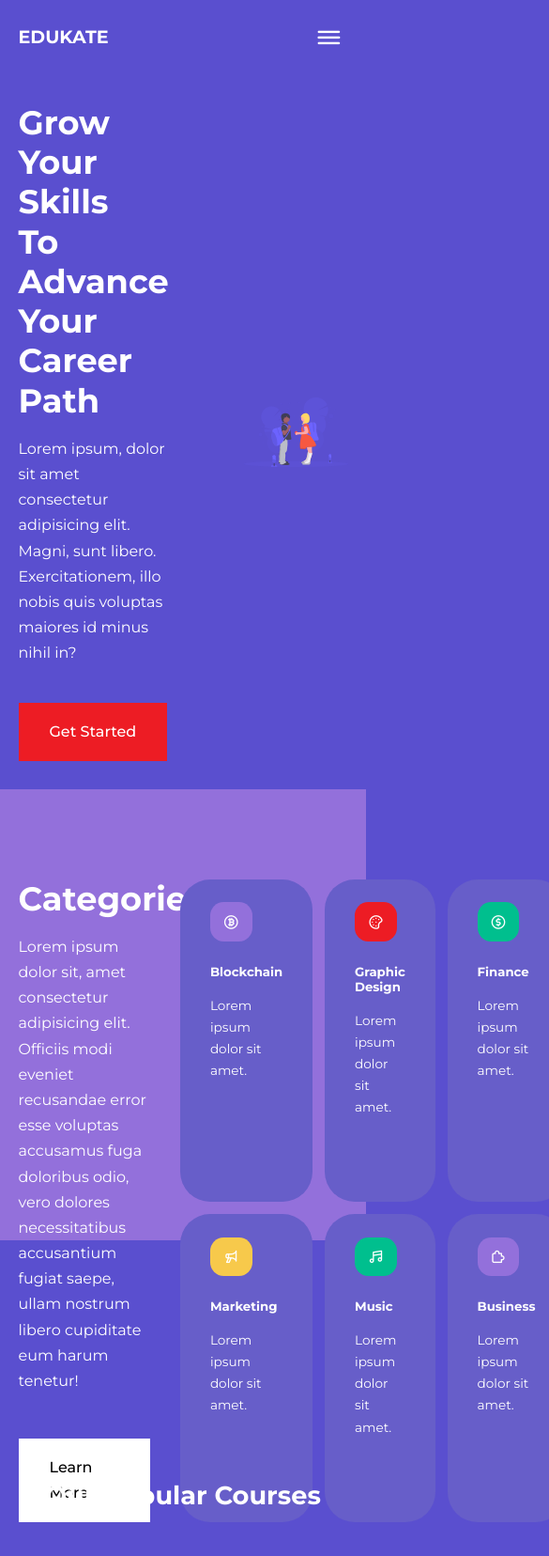
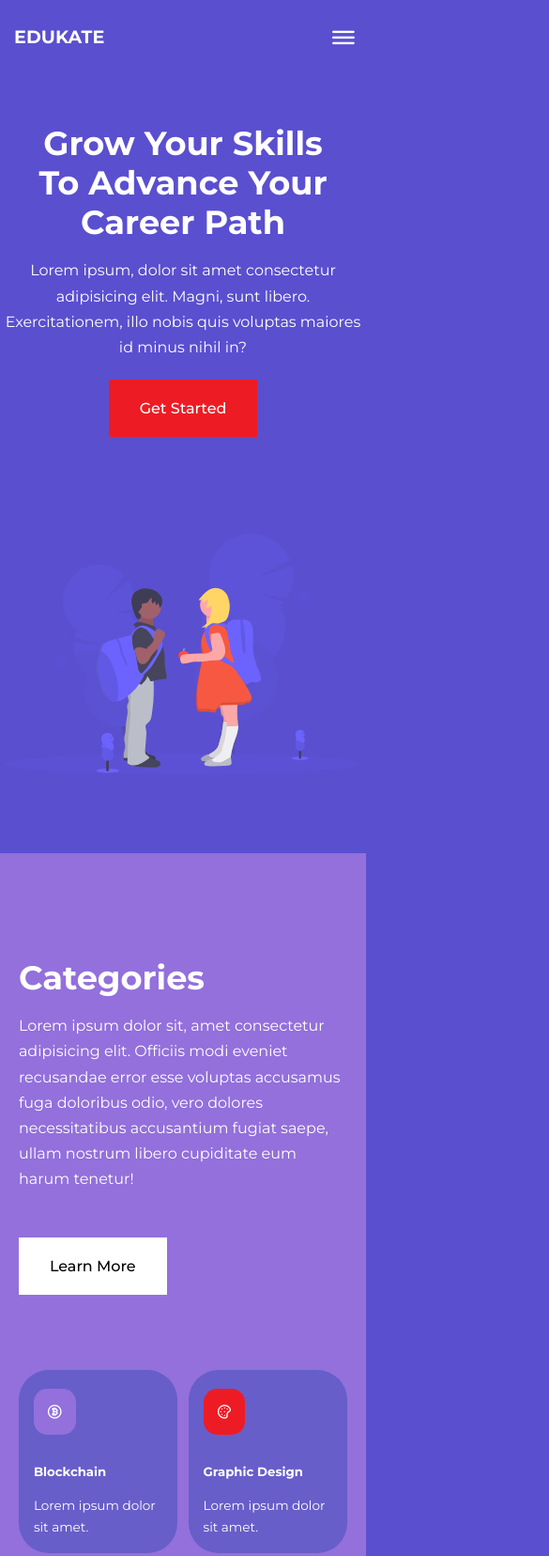
Before and after one commit to jam-jam200/eduMeet, a plain HTML site: page index.html in a window 390 px wide. Shown: the top 1656 px of the page at 94% size, 585 px wide, since content can reach past the window. Drawn offline with nearby package versions, Linux system fonts and the light colour scheme.

Commit message:
responsiveness

```diff
--- a/css/style.css
+++ b/css/style.css
@@ -120,6 +120,8 @@ nav {
   box-shadow: 0 1rem 2rem rgba(0, 0, 0, 0.2);
 }
 
+/** ================== navbar ==================  */
+
 .nav__container {
   height: 100%;
   display: flex;
@@ -146,6 +148,9 @@ nav button {
   color: var(--color-danger);
   font-weight: 600;
 }
+/** ================== end of navbar ==================  */
+
+/** ================== header ==================  */
 
 header {
   position: relative;
@@ -170,7 +175,9 @@ header {
 .header__left p {
   margin: 1rem 0 2.5rem;
 }
+/** ================== end of header ==================  */
 
+/** ================== categories ==================  */
 .categories {
   background: var(--color-bg2);
   height: 30rem;
@@ -237,7 +244,9 @@ header {
 .category p {
   font-size: 0.85rem;
 }
+/** ================== end of categories ==================  */
 
+/** ================== courses ==================  */
 .courses {
   margin-top: 10rem;
 }
@@ -268,7 +277,9 @@ header {
   margin: 1.2rem 0 1.2rem;
   font-size: 0.9rem;
 }
+/** ================== end of courses ==================  */
 
+/** ================== faqs ==================  */
 .faqs {
   background: var(--color-bg2);
   box-shadow: inset 0 0 3rem rgba(0, 0, 0, 0.5);
@@ -308,7 +319,9 @@ header {
 .faq.open p {
   display: block;
 }
+/** ================== end of faqs ==================  */
 
+/** ================== testimonials ==================  */
 .testimonials__container {
   overflow-x: hidden;
   position: relative;
@@ -338,7 +351,9 @@ header {
   margin-top: 1rem;
   margin-bottom: 2rem;
 }
+/** ================== end of testimonials ==================  */
 
+/** ================== footer ==================  */
 footer {
   background: var(--color-bg2);
   padding-top: 5rem;
@@ -379,9 +394,9 @@ footer ul li a:hover {
   padding: 1.2rem 0;
   border-top: 1px solid var(--color-bg1);
 }
+/** ================== end of footer ==================  */
 
-/* media queries */
-
+/** ================== media queries (tablets) ==================  */
 @media screen and (max-width: 1024px) {
   .container {
     width: var(--container-width-md);
@@ -403,7 +418,7 @@ footer ul li a:hover {
     font-size: 1.2rem;
   }
 
-  /** =====navbar======  */
+  /** ================== navbar ==================  */
   nav button {
     display: inline-block;
     background: transparent;
@@ -487,4 +502,127 @@ footer ul li a:hover {
     background: var(--color-bg2);
     color: var(--color-white);
   }
+
+  /** ================== header ==================  */
+  header {
+    height: 100vh;
+    margin-bottom: 4rem;
+  }
+
+  .header__container {
+    gap: 0;
+    padding-bottom: 3rem;
+  }
+
+  /** ================== categories ==================  */
+  .categories {
+    height: auto;
+  }
+
+  .categories__container {
+    grid-template-columns: 1fr;
+    gap: 3rem;
+  }
+
+  .categories__left {
+    margin-right: 0;
+  }
+
+  /** ================== courses ==================  */
+  .courses {
+    margin-top: 0;
+  }
+
+  .courses__container {
+    grid-template-columns: 1fr 1fr;
+  }
+
+  /** ================== faqs ==================  */
+  .faqs__container {
+    grid-template-columns: 1fr;
+  }
+  .faq {
+    padding: 1.5rem;
+  }
+
+  /** ================== footer ==================  */
+  .footer__container {
+    grid-template-columns: 1fr 1fr;
+  }
 }
+
+/** ================== media queries (phone) ==================  */
+@media screen and (max-width: 600px) {
+  .container {
+    width: var(--container-width-sm);
+  }
+
+  /** ================== navbar ==================  */
+  .nav__container a h4 {
+    margin-left: 0.7rem;
+  }
+  .nav__menu {
+    right: 3%;
+  }
+
+  /** ================== header ==================  */
+  header {
+    height: 100vh;
+  }
+
+  .header__container {
+    grid-template-columns: 1fr;
+    text-align: center;
+    margin-top: 0;
+  }
+
+  .header__left p {
+    margin-bottom: 1.3rem;
+  }
+
+  /** ================== categories ==================  */
+  .categories__right {
+    grid-template-columns: 1fr 1fr;
+    gap: 0.7rem;
+    padding: 1rem;
+  }
+
+  .categories__left {
+    padding: 1rem;
+  }
+
+  .category {
+    padding: 1rem;
+    display: inline-block;
+  }
+
+  .category__icon {
+    margin-top: 4px;
+    display: inline-block;
+  }
+
+  /** ================== courses ==================  */
+  .courses__container {
+    grid-template-columns: 1fr;
+  }
+
+  /** ================== testimonials ==================  */
+  .testimonial__body {
+    padding: 1.2rem;
+  }
+
+  /** ================== footer ==================  */
+  .footer__container {
+    grid-template-columns: 1fr;
+    text-align: center;
+    gap: 2rem;
+  }
+
+  .footer__1 p {
+    margin: 1rem auto;
+  }
+
+  .footer__socials {
+    justify-content: center;
+  }
+}
```
